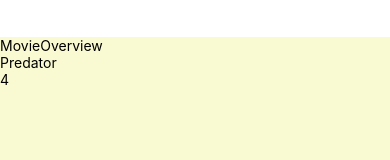
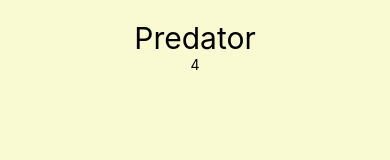
Before and after one commit to asandler77/reanimatedthree, a React Native app: screen / in a window 390 px wide. Shown: the top 160 px of the page. Built offline with nearby package versions, Linux system fonts and the light colour scheme.

Commit message:
fix back ground

```diff
--- a/src/feature/movies/MainScreen.tsx
+++ b/src/feature/movies/MainScreen.tsx
@@ -50,5 +50,6 @@
     flex: 1,
     alignContent: 'center',
     justifyContent: 'center',
+    backgroundColor: '#fafad2',
   },
 });
--- a/src/feature/movies/MovieOverview.tsx
+++ b/src/feature/movies/MovieOverview.tsx
@@ -11,8 +11,7 @@
   const {movie} = prop;
   return (
     <View style={styles.container}>
-      <Text>MovieOverview</Text>
-      <Text>{movie?.name}</Text>
+      <Text style={{marginTop: 20, fontSize: 30}}>{movie?.name}</Text>
       <Text>{movie?.score}</Text>
     </View>
   );
@@ -20,7 +19,9 @@
 
 const styles = StyleSheet.create({
   container: {
+    flex: 1,
+    alignItems: 'center',
     height: height,
-    backgroundColor: '#fafad2',
+
   },
 });
--- a/src/feature/movies/Movies.tsx
+++ b/src/feature/movies/Movies.tsx
@@ -26,6 +26,6 @@
 
 const styles = StyleSheet.create({
   movie: {
-    backgroundColor: '#fafad2',
+    // backgroundColor: '#fafad2',
   },
 });
```
